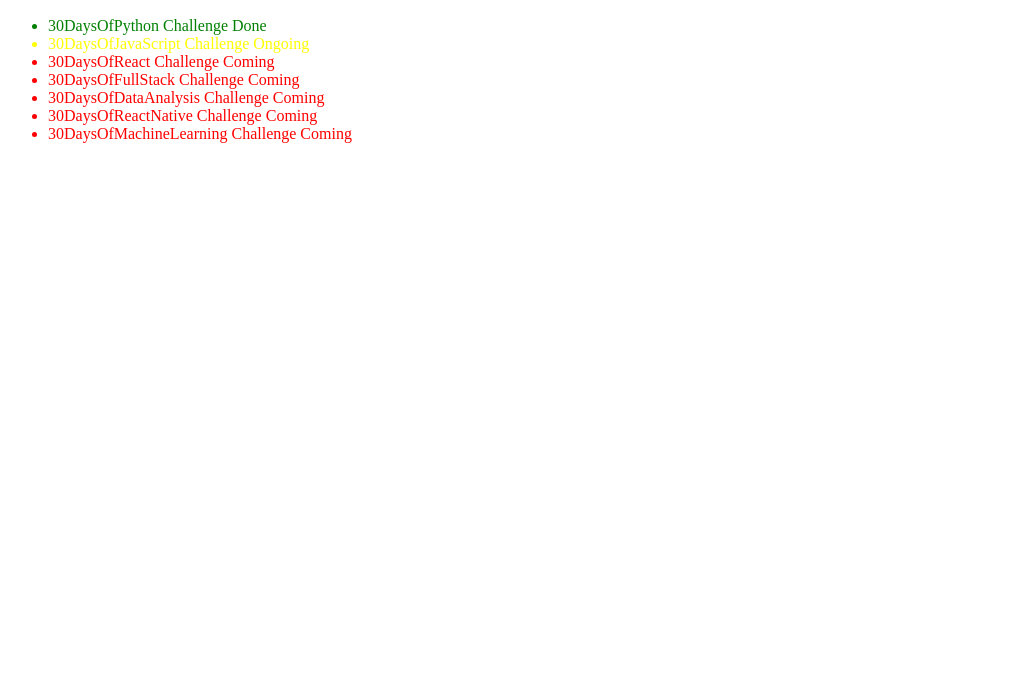
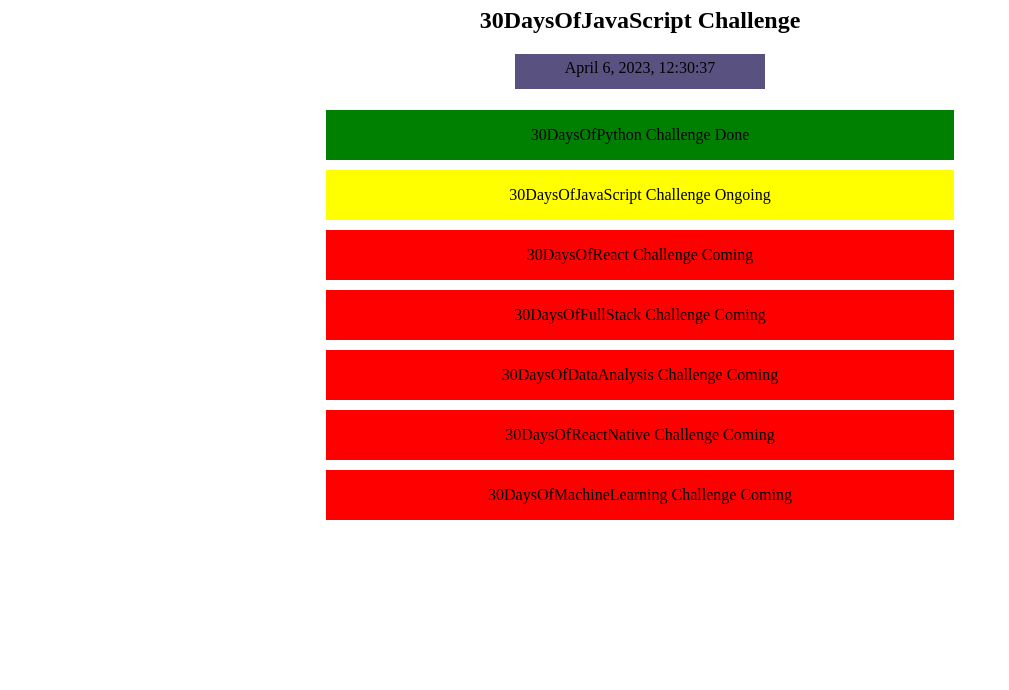
Before and after one commit to shaad82663/30_days_of_js_shadab, a plain HTML site: page day-21/exercise-3.html in a window 1280 px wide. Shown: the part 110-800 px from the top of the page, without its empty margins (0-1009 px from the left). Drawn offline with Linux system fonts and the light colour scheme.

Commit message:
Added day-21 on 6th April

```diff
--- a/day-21/exercise-3.html
+++ b/day-21/exercise-3.html
@@ -1,13 +1,17 @@
 <!-- index.html -->
 <!DOCTYPE html>
 <html lang="en">
-  <head>
+
+<head>
     <title>JavaScript for Everyone:DOM</title>
-  </head>
-  <body>
+    <link type="text/css" rel="stylesheet" href="./style.css" />
+</head>
+
+<body>
     <div class="wrapper">
-        <h1>Asabeneh Yetayeh challenges in 2020</h1>
+        <h1>Asabeneh Yetayeh challenges in <span>2020</span></h1>
         <h2>30DaysOfJavaScript Challenge</h2>
+        <div class="timer"></div>
         <ul>
             <li>30DaysOfPython Challenge Done</li>
             <li>30DaysOfJavaScript Challenge Ongoing</li>
@@ -19,26 +23,44 @@
         </ul>
     </div>
     <script>
-        const heading = document.querySelector('h1')
-        setInterval(()=> {
+        const timer = document.querySelector('.timer')
+        const getTimeAndDate = function(){
+
+        const date = new Date();
+        const monthNames = ['January', 'February', 'March', 'April', 'May',
+            'June', 'July', 'August', 'September', 'October', 'November', 'December'];
+        const month = monthNames[date.getMonth()];
+        const day = date.getDate();
+        const year = date.getFullYear();
+
+        const hours = date.getHours();
+        const minutes = date.getMinutes();
+        const seconds = date.getSeconds();
+
+        return `${month} ${day}, ${year}, ${hours}:${minutes}:${seconds}`;
+        }
+
+        const year = document.querySelector('span')
+        setInterval(() => {
             const r = Math.floor(Math.random() * 256)
             const g = Math.floor(Math.random() * 256)
             const b = Math.floor(Math.random() * 256)
-        heading.style.color = `rgb(${r},${g},${b})`
-        console.log(`rgb(${r},${g},${b})`)
-        }, 2000)
+            year.style.color = `rgb(${r},${g},${b})`
+            timer.textContent = getTimeAndDate()
+        }, 1000)
         const listItems = document.querySelectorAll('li')
-        for(let i=0; i<listItems.length; i++){
+        for (let i = 0; i < listItems.length; i++) {
             let listItem = listItems[i].textContent;
-            if(listItem.includes('Done')){
-                listItems[i].style.color='green'
-            }else if(listItem.includes('Ongoing')){
-                listItems[i].style.color='yellow'
-            }else if(listItem.includes('Coming')){
-                listItems[i].style.color='red'
+            if (listItem.includes('Done')) {
+                listItems[i].style.backgroundColor = 'green'
+            } else if (listItem.includes('Ongoing')) {
+                listItems[i].style.backgroundColor = 'yellow'
+            } else if (listItem.includes('Coming')) {
+                listItems[i].style.backgroundColor = 'red'
             }
         }
 
     </script>
-  </body>
+</body>
+
 </html>
--- /dev/null
+++ b/day-21/style.css
@@ -0,0 +1,44 @@
+body {
+    margin: 0;
+    padding: 0;
+  }
+
+  .wrapper {
+    width: 70%;
+    margin: 0 auto;
+    text-align: center;
+    margin-left: 15%;
+    margin-right: 15%;
+  }
+
+  ul {
+    list-style: none;
+    display: flex;
+    flex-direction: column;
+    padding: 0;
+    align-items: center;
+  }
+
+  li {
+    background-color: orange;
+    height: 50px;
+    width: 70%;
+    margin: 5px 0;
+    display: flex;
+    align-items: center;
+    justify-content: center;
+  }
+
+
+  span {
+    font-size: 4rem;
+    font-weight: bold;
+  }
+
+  .timer{
+    background-color: rgb(89, 82, 128);
+    height: 30px;
+    width: 250px;
+    margin: 0 auto;
+    padding-top: 5px;
+  }
```
